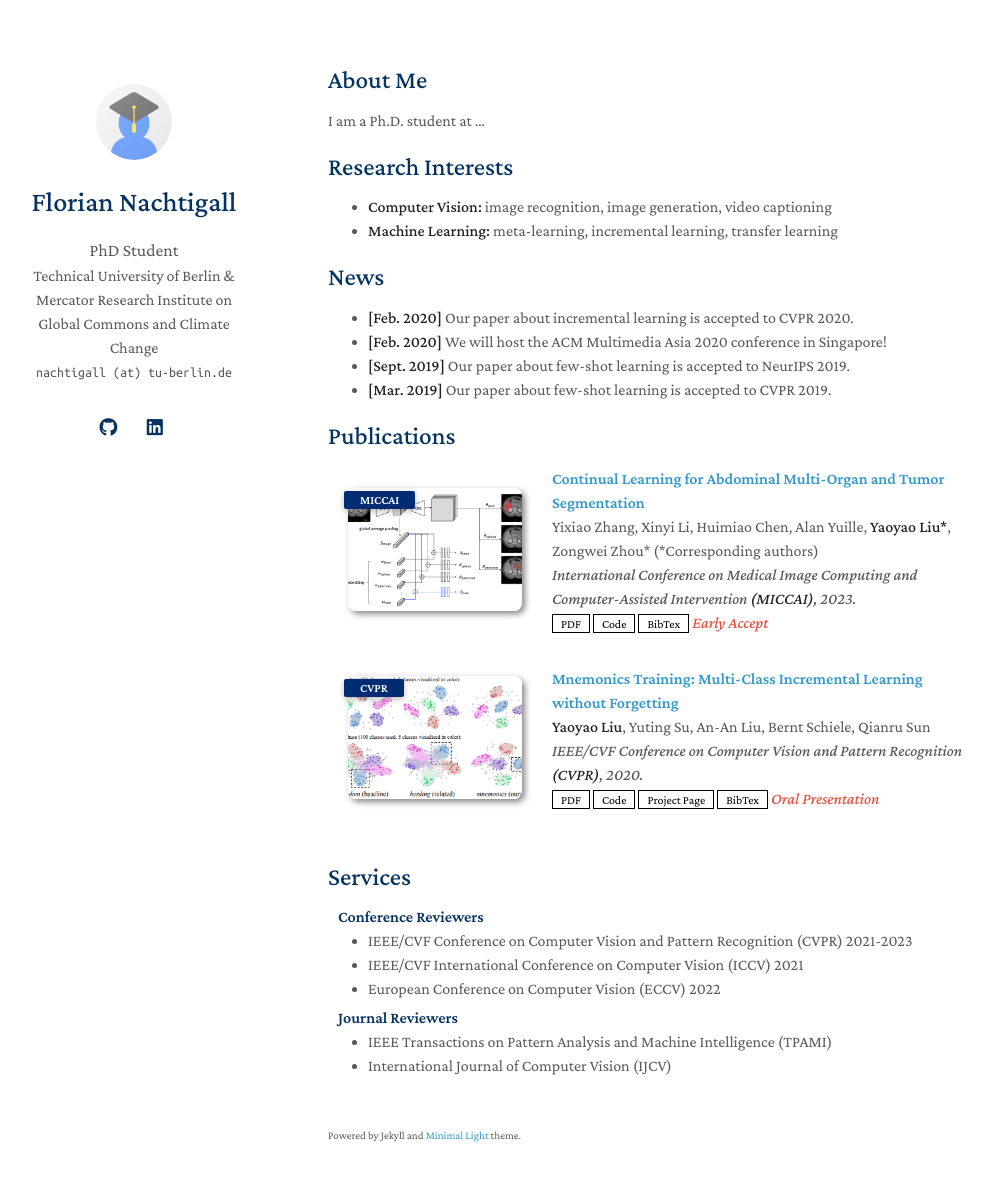
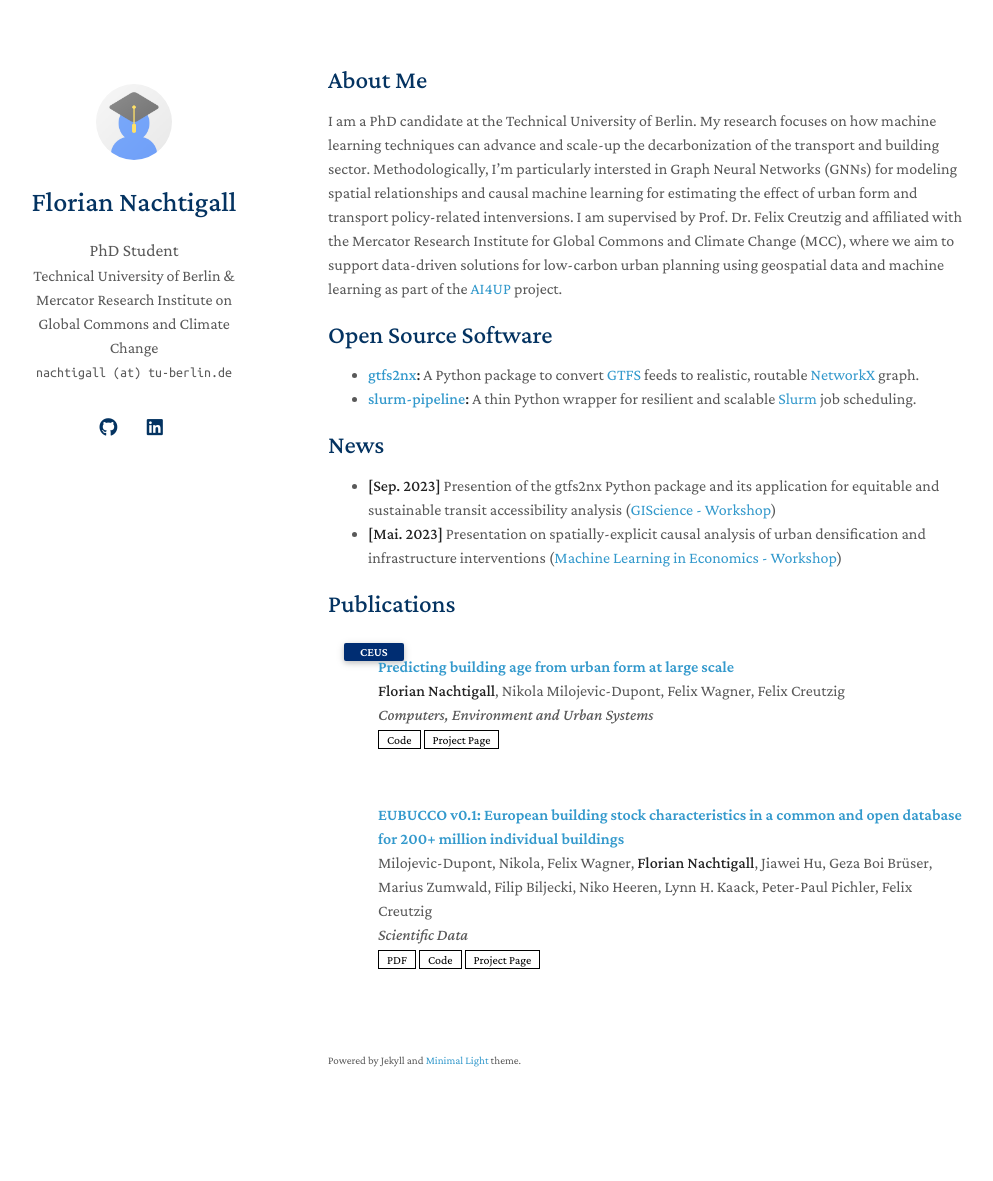
Before and after one commit to FlorianNachtigall/floriannachtigall.github.io, a Jekyll site: the page built from index.md, in a window 1280 px wide and 1216 px high. Shown: the top 1181 px of the window, without its empty margins (142-1135 px from the left). Built offline with Jekyll 4.4.1, drawn with Linux system fonts in a browser that asks for light colours; nearby versions of some CDN libraries; a style sheet for code colours, icons or effects is not loaded; our own code applies the rules of GitHub Pages for plain Markdown files.

Commit message:
Add publications and workshop presentations

```diff
--- a/_data/publications.yml
+++ b/_data/publications.yml
@@ -1,22 +1,23 @@
 main:
 
-  - title: Continual Learning for Abdominal Multi-Organ and Tumor Segmentation
-    authors: Yixiao Zhang, Xinyi Li, Huimiao Chen, Alan Yuille, <strong>Yaoyao Liu*</strong>, Zongwei Zhou* (*Corresponding authors)
-    conference_short: MICCAI
-    conference: International Conference on Medical Image Computing and Computer-Assisted Intervention <strong>(MICCAI)</strong>, 2023.
-    pdf: https://arxiv.org/pdf/2306.00988.pdf
-    code: https://github.com/MrGiovanni/ContinualLearning
-    bibtex: https://bib.yliu.me/MICCAI23.txt
-    image: ./assets/img/teaser_example_2.png
-    notes: Early Accept
+  - title: Predicting building age from urban form at large scale
+    authors: <strong>Florian Nachtigall</strong>, Nikola Milojevic-Dupont, Felix Wagner, Felix Creutzig
+    conference_short: CEUS
+    conference: Computers, Environment and Urban Systems
+    # pdf: ~
+    page: https://www.sciencedirect.com/science/article/pii/S019897152300073X
+    code: https://github.com/ai4up/ufo-prediction
+    # bibtex: https://bib.yliu.me/MICCAI23.txt
+    # image: ./assets/img/teaser_example_2.png
+    # notes: ~
 
-  - title: "Mnemonics Training: Multi-Class Incremental Learning without Forgetting"
-    authors: <strong>Yaoyao Liu</strong>, Yuting Su, An-An Liu, Bernt Schiele, Qianru Sun
-    conference_short: CVPR
-    conference: IEEE/CVF Conference on Computer Vision and Pattern Recognition <strong>(CVPR)</strong>, 2020.
-    pdf: https://arxiv.org/pdf/2002.10211.pdf
-    code: https://github.com/yaoyao-liu/class-incremental-learning/tree/main/mnemonics-training
-    page: https://class-il.mpi-inf.mpg.de/mnemonics/
-    bibtex: https://class-il.mpi-inf.mpg.de/mnemonics/
-    notes: Oral Presentation
-    image: ./assets/img/teaser_example.png
+  - title: "EUBUCCO v0.1: European building stock characteristics in a common and open database for 200+ million individual buildings"
+    authors: Milojevic-Dupont, Nikola, Felix Wagner, <strong>Florian Nachtigall</strong>, Jiawei Hu, Geza Boi Brüser, Marius Zumwald, Filip Biljecki, Niko Heeren, Lynn H. Kaack, Peter-Paul Pichler, Felix Creutzig
+    # conference_short: CVPR
+    conference: Scientific Data
+    pdf: https://www.nature.com/articles/s41597-023-02040-2.pdf
+    code: https://github.com/ai4up/eubucco
+    page: https://www.nature.com/articles/s41597-023-02040-2
+    # bibtex: https://class-il.mpi-inf.mpg.de/mnemonics/
+    # notes: ~
+    # image: ./assets/img/teaser_example.png
--- a/index.md
+++ b/index.md
@@ -4,20 +4,25 @@ layout: homepage
 
 ## About Me
 
-I am a Ph.D. student at ...
+I am a PhD candidate at the Technical University of Berlin. My research focuses on how machine learning techniques can advance and scale-up the decarbonization of the transport and building sector. Methodologically, I'm particularly intersted in Graph Neural Networks (GNNs) for modeling spatial relationships and causal machine learning for estimating the effect of urban form and transport policy-related intenversions.
+I am supervised by Prof. Dr. Felix Creutzig and affiliated with the Mercator Research Institute for Global Commons and Climate Change (MCC), where we aim to support data-driven solutions for low-carbon urban planning using geospatial data and machine learning as part of the [AI4UP](https://www.mcc-berlin.net/forschung/arbeitsgruppen/landnutzung-infrastruktur-und-transport/ai4up.html) project.
 
-## Research Interests
+
+## Open Source Software
+
+- **[gtfs2nx](https://github.com/ai4up/gtfs2nx):** A Python package to convert [GTFS](https://developers.google.com/transit/gtfs/) feeds to realistic, routable [NetworkX](https://github.com/networkx/networkx) graph.
+- **[slurm-pipeline](https://github.com/ai4up/slurm-pipeline):** A thin Python wrapper for resilient and scalable [Slurm](https://slurm.schedmd.com/documentation.html) job scheduling.
+
+<!-- ## Research Interests
 
 - **Computer Vision:** image recognition, image generation, video captioning
-- **Machine Learning:** meta-learning, incremental learning, transfer learning
+- **Machine Learning:** meta-learning, incremental learning, transfer learning -->
 
 ## News
 
-- **[Feb. 2020]** Our paper about incremental learning is accepted to CVPR 2020.
-- **[Feb. 2020]** We will host the ACM Multimedia Asia 2020 conference in Singapore!
-- **[Sept. 2019]** Our paper about few-shot learning is accepted to NeurIPS 2019.
-- **[Mar. 2019]** Our paper about few-shot learning is accepted to CVPR 2019.
+- **[Sep. 2023]** Presention of the gtfs2nx Python package and its application for equitable and sustainable transit accessibility analysis ([GIScience - Workshop](https://otesama2023.readthedocs.io/en/latest/))
+- **[Mai. 2023]** Presentation on spatially-explicit causal analysis of urban densification and infrastructure interventions ([Machine Learning in Economics - Workshop](https://smaxand.github.io/CfP_MLEconomics2.pdf))
 
 {% include_relative _includes/publications.md %}
 
-{% include_relative _includes/services.md %}
+<!-- {% include_relative _includes/services.md %} -->
```
